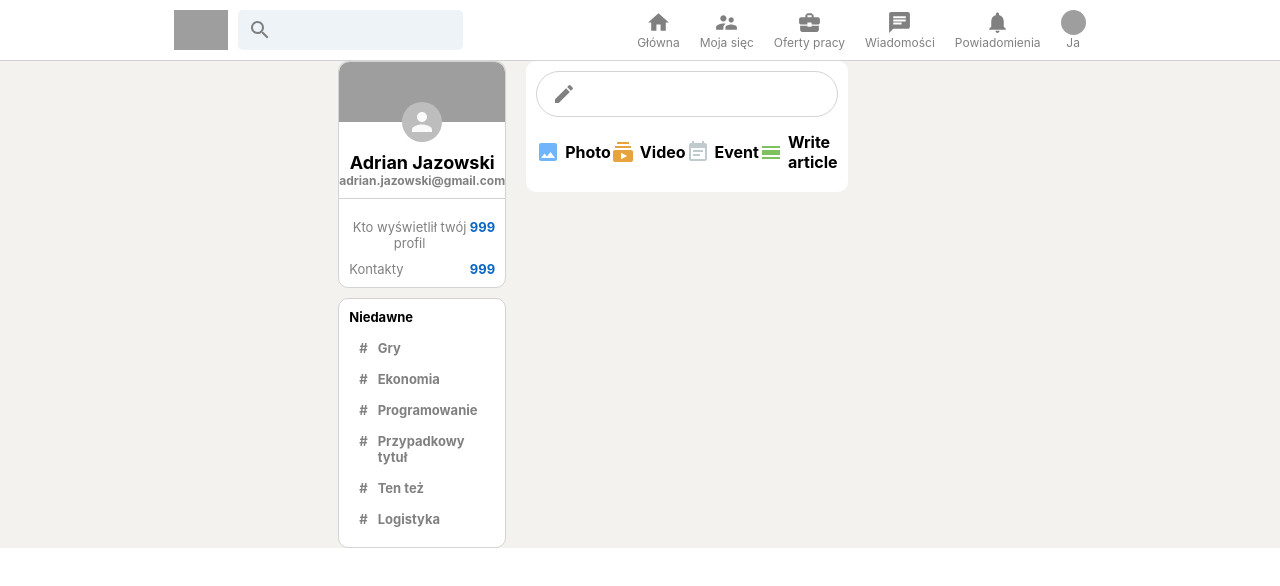
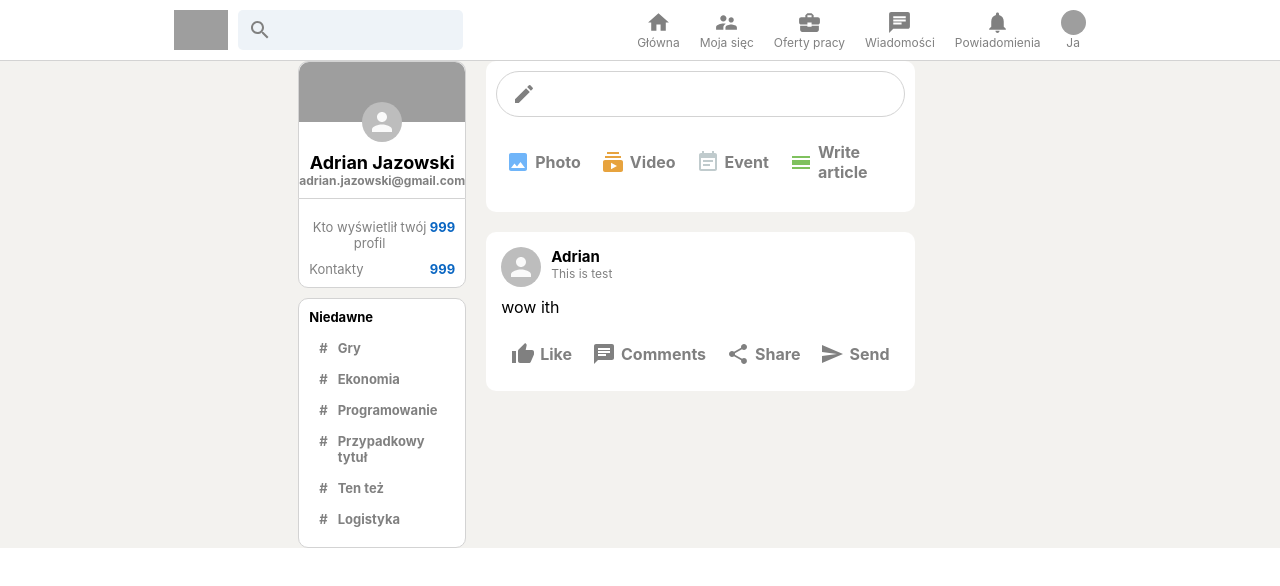
Before and after one commit to AdrianJazowski/linkedin-clone, a React (Create React App) app: page / in a window 1280 px wide. Shown: the top 586 px of the page. Built offline with nearby package versions, Linux system fonts and the light colour scheme; grey boxes are pictures that could not be loaded.

Commit message:
i added firebase config file, created the logic for post.js and added post.css

```diff
--- a/package.json
+++ b/package.json
@@ -9,6 +9,7 @@
     "@testing-library/jest-dom": "^4.2.4",
     "@testing-library/react": "^9.3.2",
     "@testing-library/user-event": "^7.1.2",
+    "firebase": "^8.3.0",
     "react": "^17.0.1",
     "react-dom": "^17.0.1",
     "react-redux": "^7.1.3",
--- a/src/components/InputOption/InputOption.css
+++ b/src/components/InputOption/InputOption.css
@@ -2,6 +2,9 @@
     display: flex;
     align-items: center;
     margin-top: 15px;
+    padding: 10px;
+    color: gray;
+    cursor: pointer;
 }
 .inputOption:hover{
     background-color: whitesmoke;
--- a/src/components/feed/Feed.js
+++ b/src/components/feed/Feed.js
@@ -1,6 +1,6 @@
 /** @format */
 
-import React from "react";
+import React, { useState } from "react";
 import "./Feed.css";
 import CreateIcon from "@material-ui/icons/Create";
 import ImageIcon from "@material-ui/icons/Image";
@@ -9,8 +9,15 @@
 import CalendarViewDayIcon from "@material-ui/icons/CalendarViewDay";
 
 import InputOption from "../InputOption/InputOption";
+import Post from "../post/Post";
 
 const Feed = () => {
+  const [posts, setPosts] = useState([]);
+
+  const sendPost = (e) => {
+    e.preventDefault();
+  };
+
   return (
     <div className="feed">
       <div className="feed__inputContainer">
@@ -18,7 +25,9 @@
           <CreateIcon />
           <form>
             <input type="text" />
-            <button type="submit">Send</button>
+            <button onClick={sendPost} type="submit">
+              Send
+            </button>
           </form>
         </div>
         <div className="feed_inputOptions">
@@ -32,8 +41,11 @@
           />
         </div>
       </div>
+      {posts.map((post) => (
+        <Post />
+      ))}
 
-      {/* posts */}
+      <Post name="Adrian" description="This is test" message="wow ith" />
     </div>
   );
 };
--- a/src/components/post/Post.css
+++ b/src/components/post/Post.css
@@ -0,0 +1,27 @@
+.post{
+    background-color: white;
+    padding: 15px;
+    margin-bottom: 10px;
+    border-radius: 10px;
+}
+.post__header{
+    display: flex;
+    margin-bottom: 10px;
+}
+.post__info{
+    margin-left: 10px;
+}
+.post__info > p{
+    font-size: 12px;
+    color: gray;
+}
+.post__info > h2{
+    font-size: 15px;
+}
+.post__body{
+    overflow-wrap: anywhere;
+}
+.post__buttons{
+    display: flex;
+    justify-content: space-evenly;
+}
--- a/src/components/post/Post.js
+++ b/src/components/post/Post.js
@@ -0,0 +1,35 @@
+/** @format */
+
+import React from "react";
+import { Avatar } from "@material-ui/core";
+import ThumbUpIcon from "@material-ui/icons/ThumbUp";
+import ChatIcon from "@material-ui/icons/Chat";
+import ShareIcon from "@material-ui/icons/Share";
+import InputOption from "../InputOption/InputOption";
+import SendIcon from "@material-ui/icons/Send";
+import "./Post.css";
+
+const Post = ({ name, description, message, photoUrl }) => {
+  return (
+    <div className="post">
+      <div className="post__header">
+        <Avatar />
+        <div className="post__info">
+          <h2>{name}</h2>
+          <p>{description}</p>
+        </div>
+      </div>
+      <div className="post__body">
+        <p>{message}</p>
+      </div>
+      <div className="post__buttons">
+        <InputOption Icon={ThumbUpIcon} title="Like" color="grey" />
+        <InputOption Icon={ChatIcon} title="Comments" color="grey" />
+        <InputOption Icon={ShareIcon} title="Share" color="grey" />
+        <InputOption Icon={SendIcon} title="Send" color="grey" />
+      </div>
+    </div>
+  );
+};
+
+export default Post;
```
Also changed, not shown: src/firebase/firebase.js (added, +14 -0 lines), 1 other file (tests, documents, lock files or other folders).
